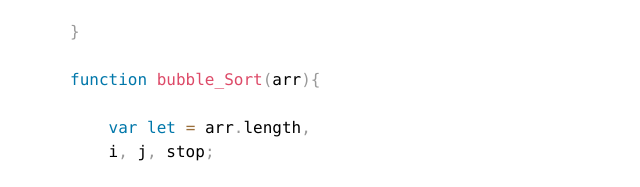
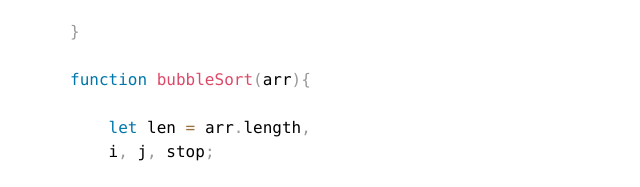
Before and after one commit to dumah260/katana, a plain HTML site: page index.html in a window 1280 px wide. Shown: the part 4011-4198 px from the top of the page, 266-906 px from the left. Drawn offline with nearby package versions, Linux system fonts and the light colour scheme.

Commit message:
function name fixed

```diff
--- a/index.html
+++ b/index.html
@@ -197,9 +197,9 @@ function swap(arr, first_Index, second_Index){
 
 }
 
-function bubble_Sort(arr){
+function bubbleSort(arr){
 
-    var let = arr.length,
+    let len = arr.length,
     i, j, stop;
 
     for (i = 0; i < len; i++){
```
